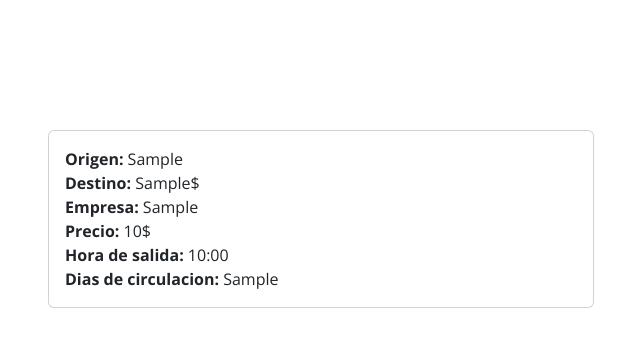
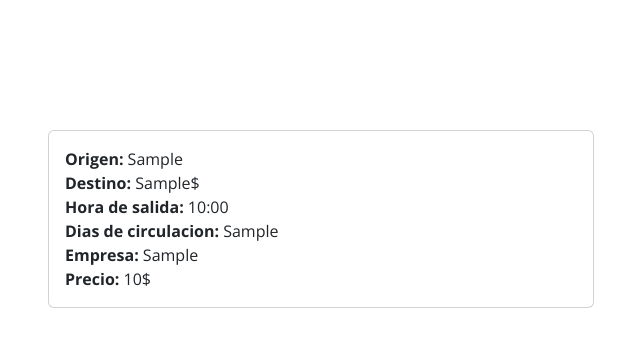
Before and after one commit to GabrielBrandan/Project_dj, a Django app: page /buscador_de_colectivos/ in a window 1280 px wide. Shown: the part 260-607 px from the top of the page, without its empty margins (34-674 px from the left). Run offline with Django 4.2, Linux system fonts and the light colour scheme; tables that the repository leaves empty hold one stand-in row (values such as "Sample post").

Commit message:
Correccion de templates

```diff
--- a/rural_app/templates/buscador_de_colectivos.html
+++ b/rural_app/templates/buscador_de_colectivos.html
@@ -26,10 +26,10 @@
                     <p class="card-text">
                         <span class="fw-bold">Origen:</span> {{ colectivo.origen }}<br>
                         <span class="fw-bold">Destino:</span> {{ colectivo.destino }}$<br>
+                        <span class="fw-bold">Hora de salida:</span> {{ colectivo.hora_salida }}<br>
+                        <span class="fw-bold">Dias de circulacion:</span> {{ colectivo.dias_de_circulacion }}<br>
                         <span class="fw-bold">Empresa:</span> {{ colectivo.compania }}<br>
                         <span class="fw-bold">Precio:</span> {{ colectivo.precio }}$<br>
-                        <span class="fw-bold d-md-inline">Hora de salida:</span> <span class="d-none d-md-inline">{{ colectivo.hora_salida }}</span><br>
-                        <span class="fw-bold d-md-inline">Dias de circulacion:</span> <span class="d-none d-md-inline">{{ colectivo.dias_de_circulacion }}</span>
                     </p>
                 </div>
             </div>
```
